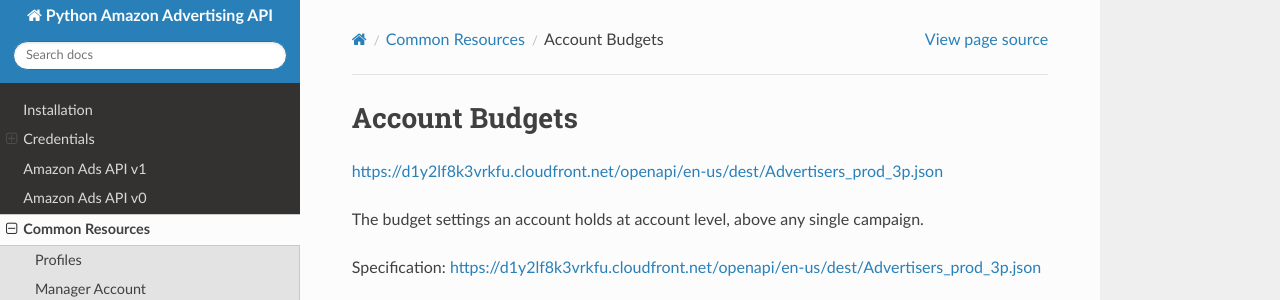
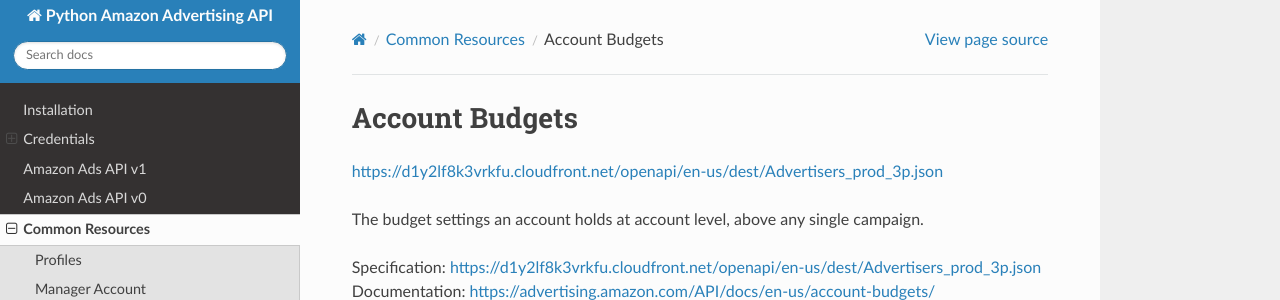
Before and after one commit to denisneuf/python-amazon-ad-api, a Sphinx documentation site: the page built from docs/api/account_budgets.rst, in a window 1280 px wide, cut to the strip 0-300 px from the top of the page. Built offline with Sphinx 7.4.7 and the Read the Docs theme 3.1.0, drawn with Linux system fonts in a browser that asks for light colours; part of the change alters nothing that is shown.

Commit message:
docs(api): link the account budgets page to its vendor documentation
The page is /en-us/account-budgets/, fetched and read before the link went in.
It documents both routes the module carries, GET and POST on
/accountBudgets/featureFlags, under the media type
application/vnd.accountBudgetFeatureFlags.v1+json.

The POST creates or updates the account budget feature flags, which is a write
with billing consequences; the page and the module both say so.

```diff
--- a/docs/api/account_budgets.rst
+++ b/docs/api/account_budgets.rst
@@ -8,6 +8,7 @@ The budget settings an account holds at account level, above any single
 campaign.
 
 Specification: https://d1y2lf8k3vrkfu.cloudfront.net/openapi/en-us/dest/Advertisers_prod_3p.json
+Documentation: https://advertising.amazon.com/API/docs/en-us/account-budgets/
 
 .. autoclass:: ad_api.api.AccountBudgets
     :members:
```
